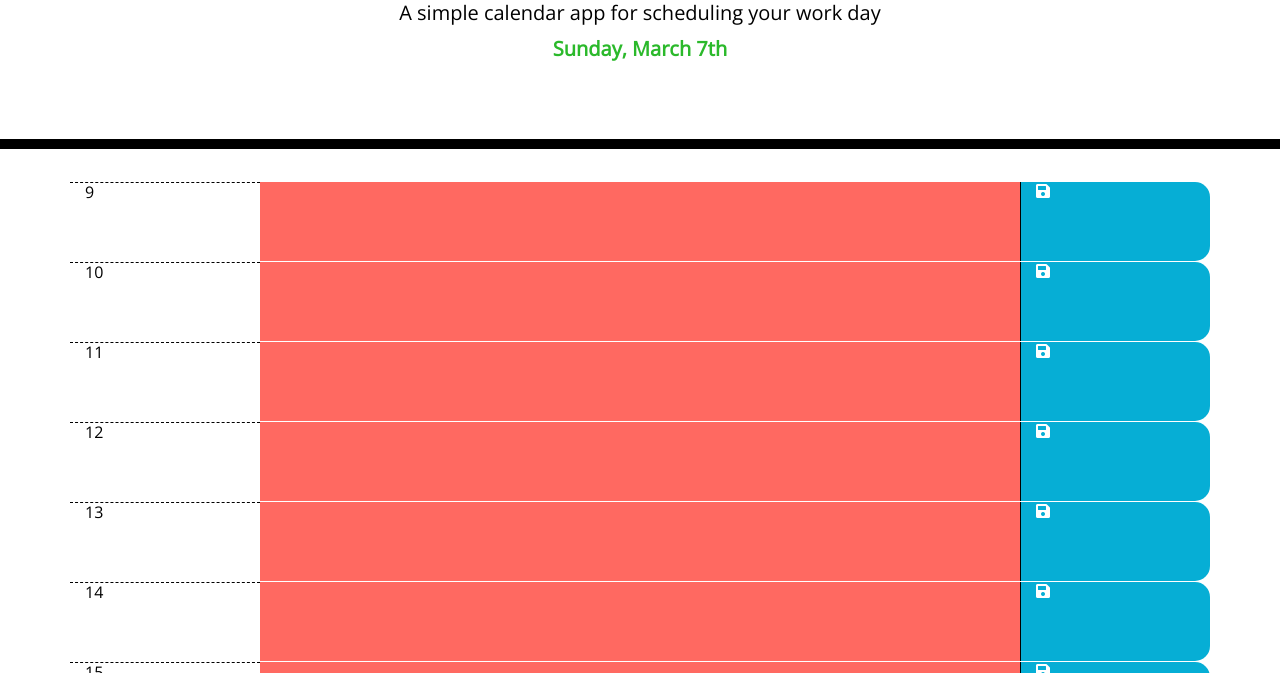
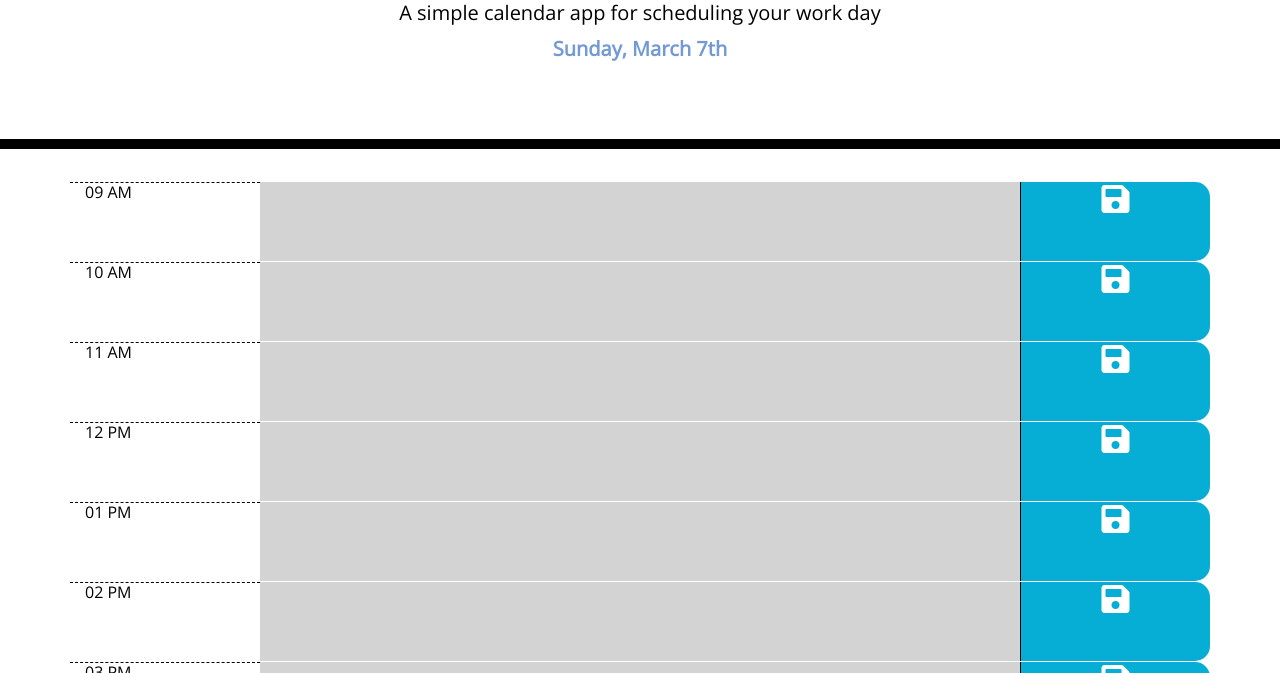
Before and after one commit to riheelh/Daily-Planner, a plain HTML site: page index.html in a window 1280 px wide. Shown: the part 127-800 px from the top of the page. Drawn offline with nearby package versions, Linux system fonts and the light colour scheme.

Commit message:
Add color switch feature in time blocks

```diff
--- a/app.js
+++ b/app.js
@@ -1,44 +1,56 @@
 //global vars
-var eventTable = document.querySelector('table');
+// var eventTable = document.querySelector('table');
+var apm;
+var wrapper = $('<container>').addClass('main-table');
+var now = moment().hour()
 
-// display current day data on banner
+//
+
+//display current day data on banner
 var today = moment().format("dddd, MMMM Do");
 $("#currentDay").text(today);
 
-// create timeblocks 9 AM - 5 PM blocks
-var wrapper = $('<container>').addClass('main-table');
-
+//create timeblocks 9 AM - 5 PM blocks
 for(i=9; i<18; i++){
     var row = $('<tr>').addClass('row');
     wrapper.append(row);
 
-    var time = $('<td>').addClass('hour col-md-2 col-sm-1').text(i);
+    // var apmConvert = moment(i, "hh").format('LT')
+
     var textArea = $('<td>').addClass('present col-lg-8 col-md-4 col-sm-2');
     var save = $('<td>').addClass('saveBtn col-md-2 col-sm-1');
-    // var saveButton = document.createElement('Button')
-    var saveButton = $('<i>').addClass('fas fa-save')
+    var saveButton = $('<i>').addClass('fas fa-save fa-2x');
+
+        if(i < 12) {
+            apm = 'AM'
+        } else {
+            apm = 'PM'
+        }
+    var apmConvert = moment(i , 'HH:mm').format('hh')
+    var time = $('<td>').addClass('hour col-md-2 col-sm-1').text(apmConvert + ` ${apm}`);
+    // console.log(apmConvert)
+
+    //switch coloring between past, present & future.
+    if (i < now ) {
+        textArea.removeClass('present')
+        textArea.addClass('past')
+    } else if (i > now) {
+        textArea.removeClass('present')
+        textArea.addClass('future')
+    }
+    // console.log(apmConvert)
+
+
+    //add input textarea to textArea cell
+    //compare the i with currnt hour and add color class to textArea
+
+    //data stay presist, create function to save text in localstorage
+    //add event listner to save icon
+
+
 
     row.append(time, textArea, save);
     save.append(saveButton)
 
-
 }
 $('.container').append(wrapper);
-
-// button to save the block data in local storage.
-// color code for blocks indicates past and present
-
-
-// var wrapper = $('<container>').addClass('main-table');
-// for(i=9; i<18; i++){
-//     var row = $('<tr>').addClass('event-row')
-//     wrapper.append(row);
-//     var td =$('<td>').addClass('event-cell time-td').text(i);
-//     row.append(td)
-//     var td1 =$('<td>').addClass('event-cell1 text-td')
-//     row.append(td1)
-//     var td2 =$('<td>').addClass('event-cell1 saveBtn')
-//     row.append(td2)
-// }
-
-// $('.container').append(wrapper);
--- a/style.css
+++ b/style.css
@@ -63,6 +63,7 @@ textarea{
   border-bottom-right-radius: 15px;
   background-color: #06AED5;
   color: white;
+  text-align:center;
 }
 
 .saveBtn i:hover {
@@ -71,42 +72,10 @@ textarea{
 }
 
 #currentDay {
-  color: #2bb92b;
+  color: #739ad4;
   font-weight: 800;
 }
 
 .display-3 {
   font-size:3rem;
 }
-/* table, th, td {
-	border: 1px black solid;
-} */
-
-/* td {
-	height:5rem;
-} */
-
-/* .container {
-  width: 70%;
-  flex-direction: column;
-  justify-content: center;
-  margin-left: auto;
-  margin-right:auto;
-} */
-
-/* .event-row {
-  width: 100%;
-  margin-bottom: 1px;
-}
-
-.time-td {
-  width:12rem;
-}
-
-.text-td {
-  width:50rem;
-} */
-
-/* .save-td {
-  width:12rem;
-} */
```
